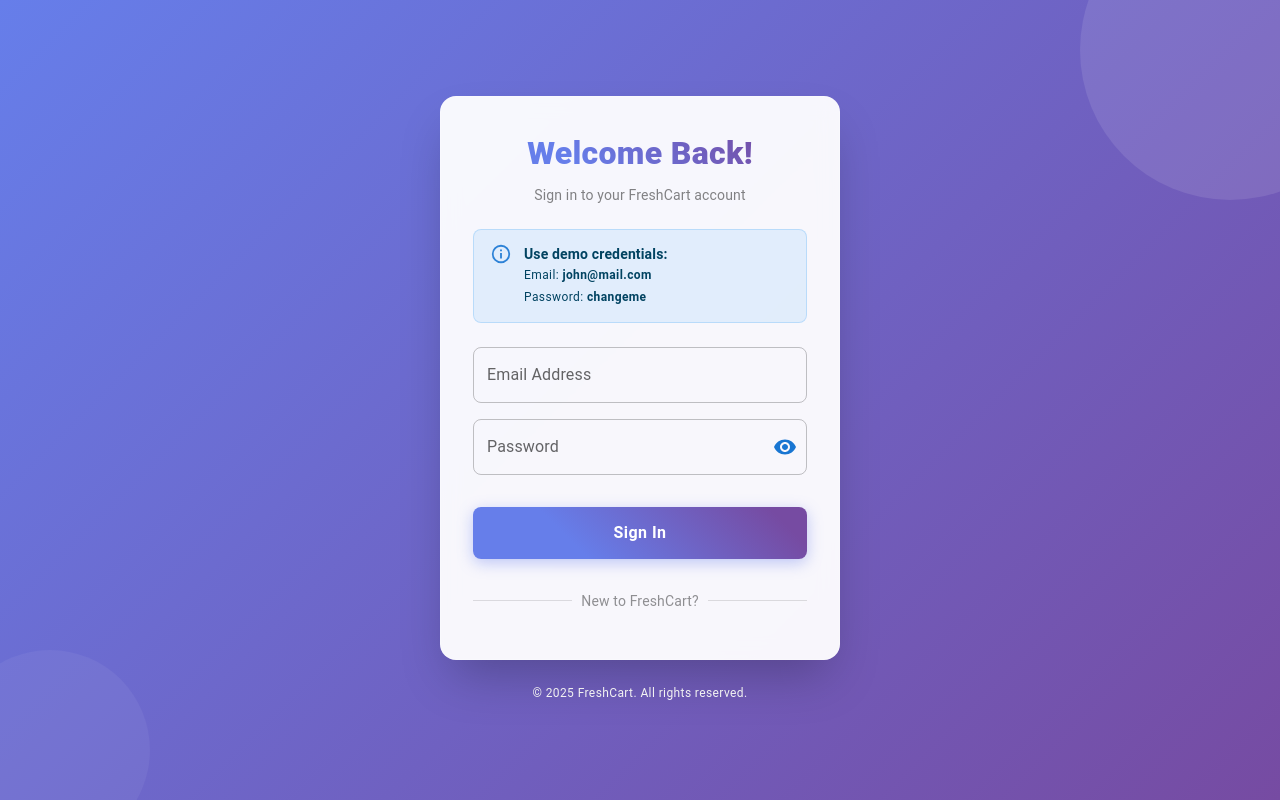
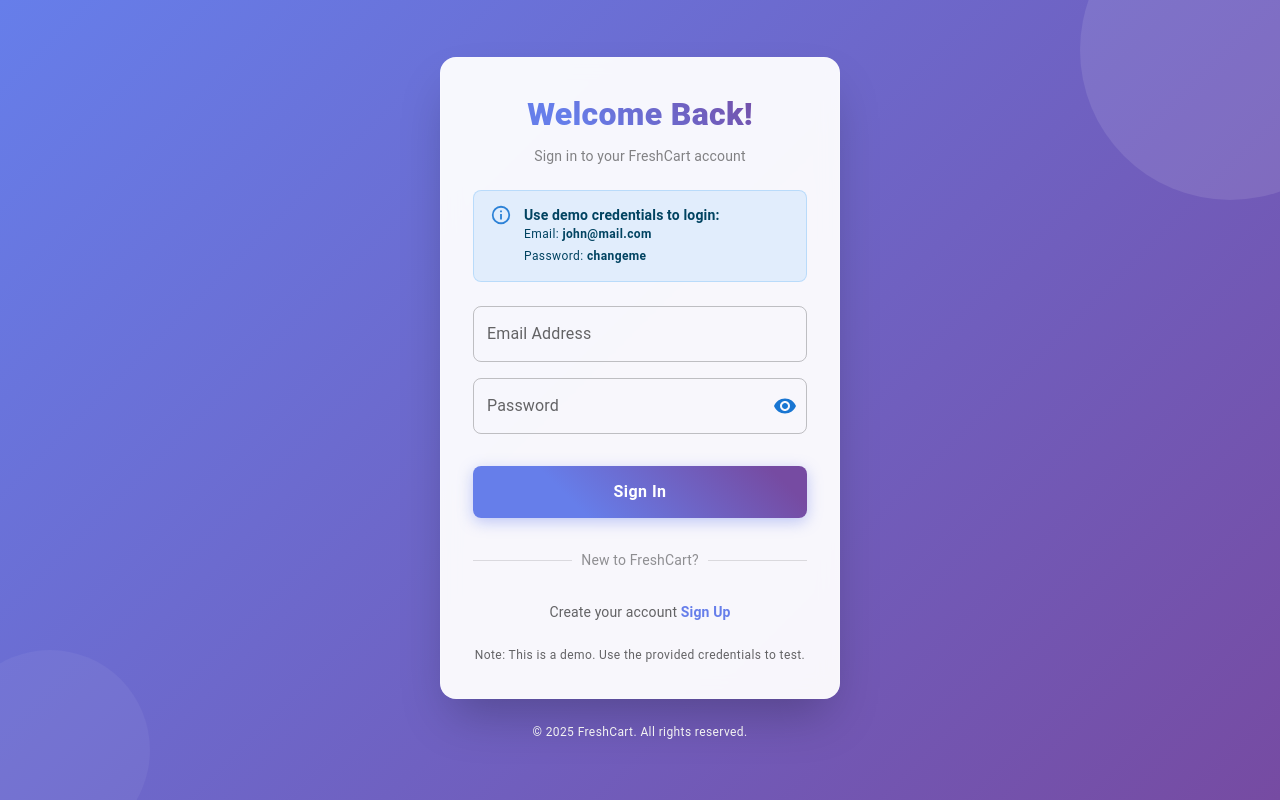
Before and after one commit to abuzar-ali1/Eccomerce-react.js, a React (Create React App) app: page /Sign-In in a window 1280 px wide. Built offline with nearby package versions, Linux system fonts and the light colour scheme.

Commit message:
Fic  the sign-up UI

```diff
--- a/src/Components/AppBar/appbar.jsx
+++ b/src/Components/AppBar/appbar.jsx
@@ -295,7 +295,7 @@ function Appbar(props) {
                       top: -5,
                       right: -5,
                       fontSize: "0.6rem",
-                      height: "16px",
+                      height: "10px",
                       fontWeight: 700,
                       background: "linear-gradient(45deg, #ffde59 30%, #ff9052 90%)",
                       color: "#333",
--- a/src/Components/Footer/Footer.jsx
+++ b/src/Components/Footer/Footer.jsx
@@ -454,8 +454,9 @@ const Footer = () => {
                     <Zoom in timeout={index * 100 + 1000} key={index}>
                       <Box
                         sx={{
-                          width: 40,
+                          width: 70,
                           height: 25,
+                          mx: 1,
                           background: alpha("#fff", 0.1),
                           borderRadius: "4px",
                           display: "flex",
--- a/src/Components/auth/SignIn/SignIn.jsx
+++ b/src/Components/auth/SignIn/SignIn.jsx
@@ -15,9 +15,49 @@ import {
   Alert,
   Divider,
   alpha,
+  CircularProgress,
 } from "@mui/material";
+import React from "react";
 import { Controller } from "react-hook-form";
+import { Link } from "react-router-dom";
 import useSignIn from "./useSignIn";
+import { styled } from "@mui/material/styles";
+import CheckCircleIcon from "@mui/icons-material/CheckCircle";
+import ErrorIcon from "@mui/icons-material/Error";
+
+// Styled Components
+const SuccessAlert = styled(Alert)(({ theme }) => ({
+  borderRadius: "16px",
+  border: `1px solid ${alpha("#4caf50", 0.3)}`,
+  background: alpha("#4caf50", 0.1),
+  color: "#2e7d32",
+  fontWeight: 600,
+  "& .MuiAlert-icon": {
+    color: "#4caf50",
+  },
+  animation: "slideIn 0.5s ease",
+  "@keyframes slideIn": {
+    from: { transform: "translateY(-20px)", opacity: 0 },
+    to: { transform: "translateY(0)", opacity: 1 },
+  },
+}));
+
+const ErrorAlert = styled(Alert)(({ theme }) => ({
+  borderRadius: "16px",
+  border: `1px solid ${alpha("#f44336", 0.3)}`,
+  background: alpha("#f44336", 0.1),
+  color: "#d32f2f",
+  fontWeight: 600,
+  "& .MuiAlert-icon": {
+    color: "#f44336",
+  },
+  animation: "shake 0.5s ease",
+  "@keyframes shake": {
+    "0%, 100%": { transform: "translateX(0)" },
+    "10%, 30%, 50%, 70%, 90%": { transform: "translateX(-5px)" },
+    "20%, 40%, 60%, 80%": { transform: "translateX(5px)" },
+  },
+}));
 
 const SignIn = () => {
   const {
@@ -29,7 +69,17 @@ const SignIn = () => {
     handleSubmit,
     signInHandler,
     errors,
+    loginStatus,
+    clearLoginStatus,
   } = useSignIn();
+
+  // Demo credentials for display
+  const DEMO_EMAIL = "john@mail.com";
+  const DEMO_PASSWORD = "changeme";
+
+  const handleFormSubmit = (data) => {
+    signInHandler(data);
+  };
 
   return (
     <Box
@@ -106,6 +156,28 @@ const SignIn = () => {
               </Box>
             </Zoom>
 
+            {/* Success/Error Messages */}
+            {loginStatus.success && (
+              <SuccessAlert
+                icon={<CheckCircleIcon fontSize="inherit" />}
+                severity="success"
+                sx={{ mb: 3 }}
+              >
+                {loginStatus.message}
+              </SuccessAlert>
+            )}
+
+            {loginStatus.error && (
+              <ErrorAlert
+                icon={<ErrorIcon fontSize="inherit" />}
+                severity="error"
+                sx={{ mb: 3 }}
+                onClose={clearLoginStatus}
+              >
+                {loginStatus.message}
+              </ErrorAlert>
+            )}
+
             <Alert
               severity="info"
               sx={{
@@ -125,18 +197,17 @@ const SignIn = () => {
               }}
             >
               <Typography variant="body2" fontWeight={600}>
-                Use demo credentials:
+                Use demo credentials to login:
+              </Typography>
+              <Typography variant="caption" display="block">
+                Email: <strong>{DEMO_EMAIL}</strong>
               </Typography>
               <Typography variant="caption">
-                Email: <strong>john@mail.com</strong>
-              </Typography>
-              <br />
-              <Typography variant="caption">
-                Password: <strong>changeme</strong>
+                Password: <strong>{DEMO_PASSWORD}</strong>
               </Typography>
             </Alert>
 
-            <form onSubmit={handleSubmit(signInHandler)}>
+            <form onSubmit={handleSubmit(handleFormSubmit)}>
               <Box sx={{ display: "flex", flexDirection: "column", gap: 2 }}>
                 <Box>
                   <Controller
@@ -151,6 +222,7 @@ const SignIn = () => {
                         label="Email Address"
                         placeholder="john@mail.com"
                         {...field}
+                        disabled={loginStatus.loading}
                         sx={{
                           "& .MuiOutlinedInput-root": {
                             borderRadius: 2,
@@ -208,6 +280,7 @@ const SignIn = () => {
                           label="Password"
                           placeholder="changeme"
                           {...field}
+                          disabled={loginStatus.loading}
                           sx={{
                             borderRadius: 2,
                             transition: "all 0.3s ease",
@@ -234,6 +307,7 @@ const SignIn = () => {
                                 onMouseDown={handleMouseDownPassword}
                                 onMouseUp={handleMouseUpPassword}
                                 edge="end"
+                                disabled={loginStatus.loading}
                                 sx={{
                                   color: "primary.main",
                                   "&:hover": {
@@ -272,26 +346,50 @@ const SignIn = () => {
                   fullWidth
                   variant="contained"
                   size="large"
+                  disabled={loginStatus.loading}
                   sx={{
                     mt: 2,
                     py: 1.5,
                     borderRadius: 2,
-                    background: "linear-gradient(45deg, #667eea 30%, #764ba2 90%)",
-                    boxShadow: "0 4px 15px rgba(102, 126, 234, 0.4)",
+                    background: loginStatus.success
+                      ? "linear-gradient(45deg, #4CAF50 30%, #2E7D32 90%)"
+                      : loginStatus.error
+                      ? "linear-gradient(45deg, #f44336 30%, #d32f2f 90%)"
+                      : "linear-gradient(45deg, #667eea 30%, #764ba2 90%)",
+                    boxShadow: loginStatus.success
+                      ? "0 4px 15px rgba(76, 175, 80, 0.4)"
+                      : loginStatus.error
+                      ? "0 4px 15px rgba(244, 67, 54, 0.4)"
+                      : "0 4px 15px rgba(102, 126, 234, 0.4)",
                     fontWeight: 700,
                     fontSize: "1rem",
                     textTransform: "none",
                     transition: "all 0.3s ease",
                     "&:hover": {
                       transform: "translateY(-2px)",
-                      boxShadow: "0 6px 20px rgba(102, 126, 234, 0.6)",
+                      boxShadow: loginStatus.success
+                        ? "0 6px 20px rgba(76, 175, 80, 0.6)"
+                        : loginStatus.error
+                        ? "0 6px 20px rgba(244, 67, 54, 0.6)"
+                        : "0 6px 20px rgba(102, 126, 234, 0.6)",
                     },
                     "&:active": {
                       transform: "translateY(0)",
                     },
+                    "&.Mui-disabled": {
+                      background: alpha("#667eea", 0.5),
+                    },
                   }}
                 >
-                  Sign In
+                  {loginStatus.loading ? (
+                    <CircularProgress size={24} color="inherit" />
+                  ) : loginStatus.success ? (
+                    "✓ Success"
+                  ) : loginStatus.error ? (
+                    "✗ Invalid"
+                  ) : (
+                    "Sign In"
+                  )}
                 </Button>
 
                 <Divider sx={{ my: 2 }}>
@@ -300,8 +398,65 @@ const SignIn = () => {
                   </Typography>
                 </Divider>
 
+                <Zoom in timeout={800}>
+                  <Typography
+                    variant="body2"
+                    sx={{ textAlign: "center", color: "text.secondary" }}
+                  >
+                    Create your account{" "}
+                    <Link
+                      to="/Sign-Up"
+                      style={{
+                        color: "#667eea",
+                        textDecoration: "none",
+                        fontWeight: 600,
+                        position: "relative",
+                        paddingBottom: "2px",
+                      }}
+                    >
+                      <Box
+                        component="span"
+                        sx={{
+                          "&:after": {
+                            content: '""',
+                            position: "absolute",
+                            width: "100%",
+                            height: "2px",
+                            bottom: 0,
+                            left: 0,
+                            backgroundColor: "#667eea",
+                            transform: "scaleX(0)",
+                            transformOrigin: "bottom right",
+                            transition: "transform 0.3s ease",
+                          },
+                          "&:hover:after": {
+                            transform: "scaleX(1)",
+                            transformOrigin: "bottom left",
+                          },
+                        }}
+                      >
+                        Sign Up
+                      </Box>
+                    </Link>
+                  </Typography>
+                </Zoom>
               </Box>
             </form>
+
+            <Fade in timeout={1000}>
+              <Typography
+                variant="caption"
+                sx={{
+                  display: "block",
+                  textAlign: "center",
+                  mt: 3,
+                  color: "text.secondary",
+                  opacity: 0.7,
+                }}
+              >
+                Note: This is a demo. Use the provided credentials to test.
+              </Typography>
+            </Fade>
           </Paper>
 
           <Fade in timeout={1000}>
--- a/src/Components/auth/SignIn/useSignIn.jsx
+++ b/src/Components/auth/SignIn/useSignIn.jsx
@@ -1,47 +1,42 @@
-import React from "react";
+import React, { useState } from "react";
 import axios from "axios";
 import { useForm } from "react-hook-form";
 import { useNavigate } from "react-router-dom";
 import { yupResolver } from "@hookform/resolvers/yup";
 import * as yup from "yup";
+
 const useSignIn = () => {
+  const [showPassword, setShowPassword] = useState(false);
+  const [loginStatus, setLoginStatus] = useState({
+    loading: false,
+    success: false,
+    error: false,
+    message: "",
+  });
+
+  const navigate = useNavigate();
+
   const signInSchema = yup.object({
-    email: yup.string().required("Email is required!"),
-    password: yup
+    email: yup
       .string()
-      .required("Password Name is required!"),
+      .email("Please enter a valid email")
+      .required("Email is required!"),
+    password: yup.string().required("Password is required!"),
   });
-  const signInNavigate = useNavigate();
-  const signInHandler = (data) => {
-    const signInUser = async () => {
-      const resp = await axios.post(
-        "https://api.escuelajs.co/api/v1/auth/login",
-        data
-      );
-      console.log(resp);
-
-      if (resp.data.access_token) {
-        localStorage.setItem("token", resp.data.access_token);
-        signInNavigate("/");
-      }
-    };
-
-    signInUser();
-  };
 
   const {
     control,
     handleSubmit,
     formState: { errors },
+    reset,
   } = useForm({
     defaultValues: {
       email: "",
       password: "",
     },
-
     resolver: yupResolver(signInSchema),
   });
-  const [showPassword, setShowPassword] = React.useState(false);
+
   const handleClickShowPassword = () => setShowPassword((show) => !show);
   const handleMouseDownPassword = (event) => {
     event.preventDefault();
@@ -49,6 +44,98 @@ const useSignIn = () => {
   const handleMouseUpPassword = (event) => {
     event.preventDefault();
   };
+
+  const clearLoginStatus = () => {
+    setLoginStatus({
+      loading: false,
+      success: false,
+      error: false,
+      message: "",
+    });
+  };
+
+  const signInHandler = async (data) => {
+    // Clear previous status
+    setLoginStatus({
+      loading: true,
+      success: false,
+      error: false,
+      message: "Authenticating...",
+    });
+
+    try {
+      const resp = await axios.post(
+        "https://api.escuelajs.co/api/v1/auth/login",
+        data
+      );
+
+      if (resp.data.access_token) {
+        // Set token in localStorage
+        localStorage.setItem("token", resp.data.access_token);
+
+        // Set success status
+        setLoginStatus({
+          loading: false,
+          success: true,
+          error: false,
+          message: "Login successful! Redirecting...",
+        });
+
+
+        setTimeout(() => {
+          navigate("/");
+        }, 1500);
+      } else {
+        throw new Error("No access token received");
+      }
+    } catch (error) {
+      console.error("Login error:", error);
+
+      let errorMessage = "Login failed. Please try again.";
+
+      if (error.response) {
+
+        if (error.response.status === 401) {
+          errorMessage = "Invalid email or password. Please try again.";
+        } else if (error.response.status === 400) {
+          errorMessage = "Invalid request. Please check your inputs.";
+        } else if (error.response.status === 404) {
+          errorMessage = "User not found. Please check your credentials.";
+        } else {
+          errorMessage = `Server error (${error.response.status}). Please try again later.`;
+        }
+      } else if (error.request) {
+        // The request was made but no response was received
+        errorMessage = "Network error. Please check your connection.";
+      } else {
+        // Something happened in setting up the request that triggered an Error
+        errorMessage = error.message || "An unexpected error occurred.";
+      }
+
+      // Reset form on error
+      reset();
+
+      // Set error status
+      setLoginStatus({
+        loading: false,
+        success: false,
+        error: true,
+        message: errorMessage,
+      });
+
+      // Clear error after 5 second
+      setTimeout(() => {
+        clearLoginStatus();
+      }, 5000);
+    }
+  };
+
+  const fillDemoCredentials = () => {
+    const demoEmail = "john@mail.com";
+    const demoPassword = "changeme";
+    return { email: demoEmail, password: demoPassword };
+  };
+
   return {
     showPassword,
     handleClickShowPassword,
@@ -60,6 +147,9 @@ const useSignIn = () => {
     signInSchema,
     yupResolver,
     errors,
+    loginStatus,
+    clearLoginStatus,
+    fillDemoCredentials,
   };
 };
 
```
